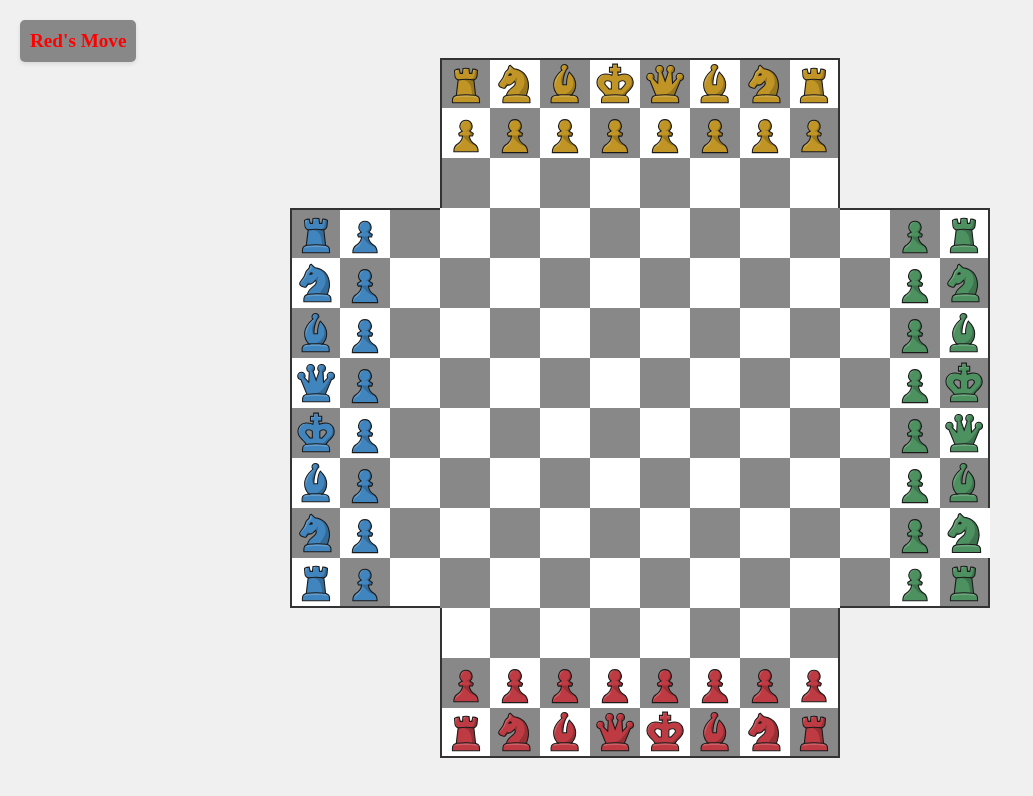
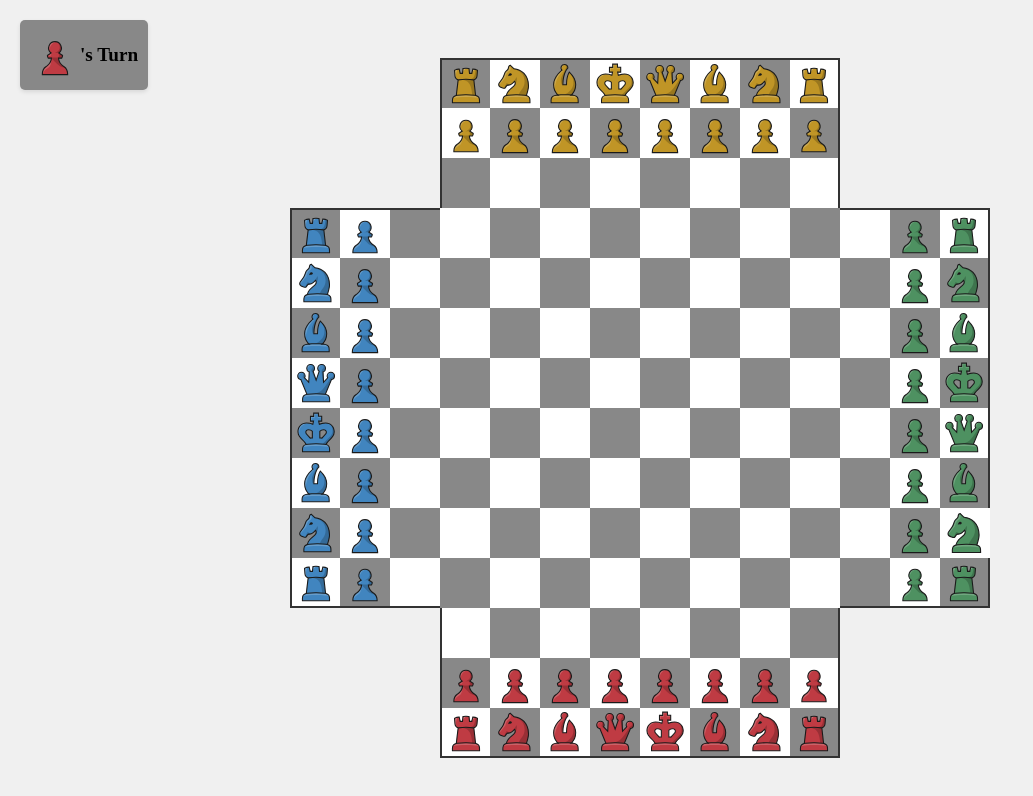
Before and after one commit to KylerCondran/4PlayerChess, a plain HTML site: page src/index.html in a window 1280 px wide. Shown: the whole page, without its empty margins (0-1033 px from the left). Drawn offline with Linux system fonts and the light colour scheme.

Commit message:
edited turn indicator

```diff
--- a/src/chess.js
+++ b/src/chess.js
@@ -9,10 +9,9 @@ let currentTurnIndex = 0;
 let currentTurn = turnOrder[currentTurnIndex];
 
 function updateTurnIndicator() {
-    const indicator = document.getElementById('turn-indicator');
+    const indicator = document.getElementById('tip');
     const color = currentTurn.charAt(0).toUpperCase() + currentTurn.slice(1);
-    indicator.textContent = `${color}'s Move`;
-    indicator.style.color = currentTurn;
+    indicator.src = `img/${currentTurn}/pawn.svg`;
 }
 
 function setDraggablePieces() {
--- a/src/index.html
+++ b/src/index.html
@@ -7,7 +7,7 @@
     <link rel="stylesheet" href="style.css">
 </head>
 <body>
-    <div id="turn-indicator"></div>
+    <div id="turn-indicator"><img id="tip" src="img/red/pawn.svg" width="50" height="50" draggable="true" /><span>'s Turn</span></div>
     <div id="chessboard">
         <div class="column">
             <div class="square light inactive" data-position="a14" style="pointer-events: none;"></div>
--- a/src/style.css
+++ b/src/style.css
@@ -17,6 +17,8 @@ body {
     border-radius: 5px;
     background-color: #888;
     box-shadow: 0 2px 4px rgba(0,0,0,0.1);
+    display: flex;
+    align-items: center;
 }
 
 #chessboard {
```
